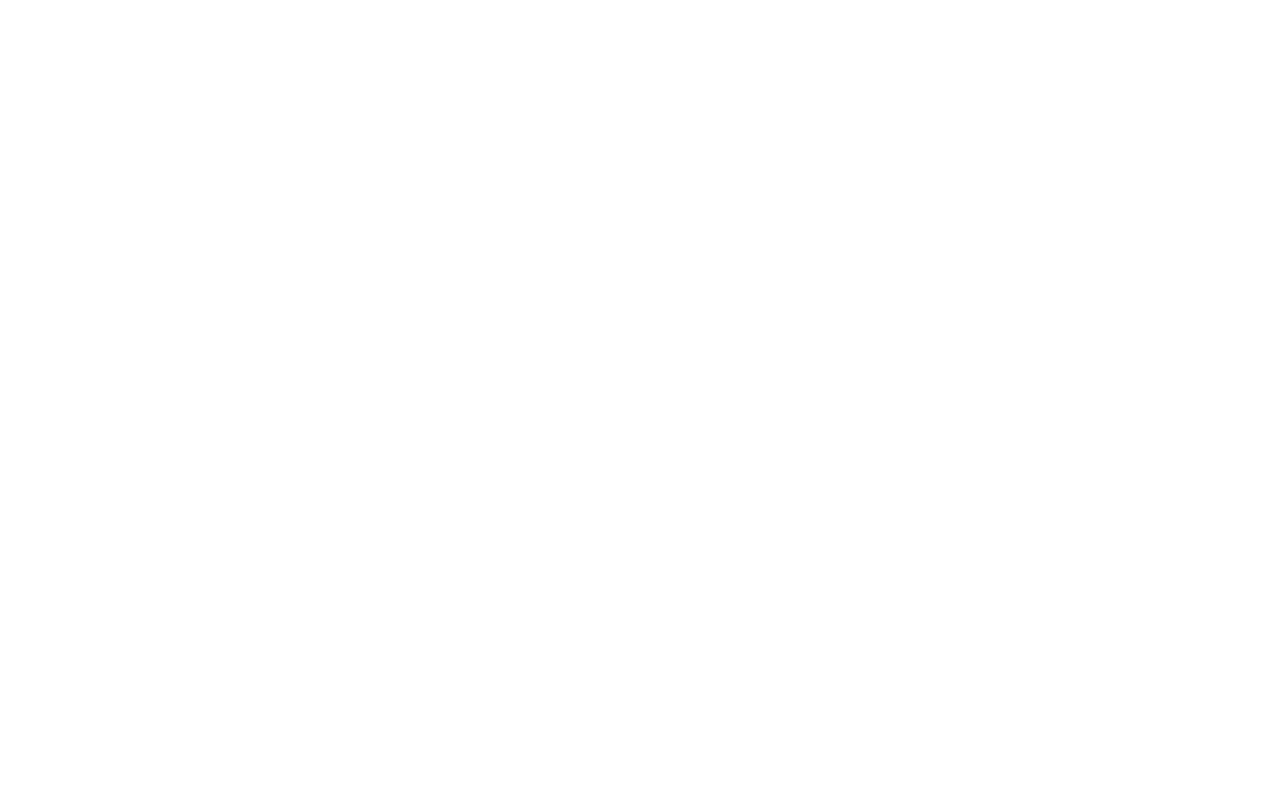
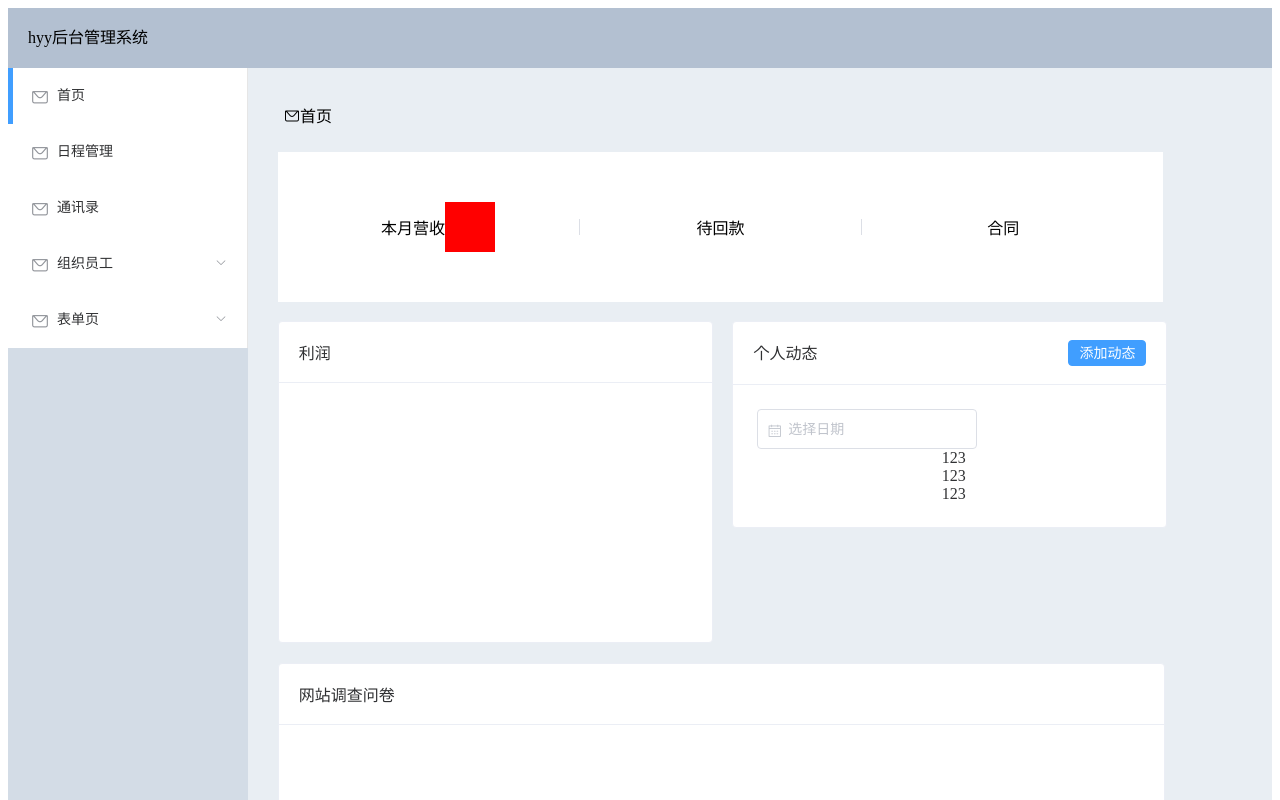
Before and after one commit to Wedonplayyy/koa, a Vue app: page /a in a window 1280 px wide. Shown: the top 800 px of the page. Built offline with nearby package versions, Linux system fonts and the light colour scheme; no server answers.

Commit message:
完善首页与路由

```diff
--- a/src/router.js
+++ b/src/router.js
@@ -18,22 +18,17 @@
       }
     },
     {
-      path: '/about',
-      name: 'about',
-      component: () => import(/* webpackChunkName: "about" */ './views/About.vue'),
-    },
-    {
       path: '/',
       name: 'home',
       component: Content,
       meta: {
         title: '后台管理系统-首页',
       },
-      children:[{
-        path:'',
-        component:Home
-      }]
+      children:[
+        {path:'/', component:Home},
+        {path:'/home', component:Home},
+        {path:'/a', component:Home},
+        ]
     },
-
   ],
 });
--- a/src/views/About.vue
+++ /dev/null
@@ -1,5 +0,0 @@
-<template>
-  <div class="about">
-    <h1>This is an about page</h1>
-  </div>
-</template>
--- a/src/views/Home.vue
+++ b/src/views/Home.vue
@@ -1,7 +1,78 @@
 <template>
-    <div>
-        Home
+  <div>
+    <div class="title"><i class="el-icon-message"></i>首页</div>
+    <div class="graph">
+      <div class="card">
+        <div>本月营收</div>
+        <div style="width:50px;height:50px;background-color: red"></div>
+      </div>
+      <el-divider direction="vertical"></el-divider>
+      <div class="card">待回款</div>
+      <el-divider direction="vertical"></el-divider>
+      <div class="card">合同</div>
     </div>
+    <div style="display: flex;">
+      <el-card class="charts" shadow="hover">
+        <div slot="header" class="card-head">
+          <span>利润</span>
+        </div>
+        <div>
+
+        </div>
+      </el-card>
+      <el-card class="updating" shadow="hover">
+        <div slot="header" class="card-head">
+          <span>个人动态</span>
+          <el-button style="float: right;padding:5px 10px;" type="primary"  @click="dialogFormVisible = true">添加动态</el-button>
+        </div>
+        <div class="card-body">
+          <div class="date-picker">
+            <el-date-picker
+              v-model="value"
+              align="left"
+              type="date"
+              placeholder="选择日期"
+              :picker-options="pickerOptions">
+            </el-date-picker>
+          </div>
+          <div class="update-item">
+            <div>123</div>
+            <div>123</div>
+            <div>123</div>
+          </div>
+        </div>
+      </el-card>
+    </div>
+    <el-card class="invest" shadow="hover">
+      <div slot="header" class="card-head">
+        <span>网站调查问卷</span>
+      </div>
+      <div>
+      </div>
+    </el-card>
+
+<!--    添加动态对话框-->
+    <el-dialog title="添加动态" :visible.sync="dialogFormVisible">
+      <el-form :model="form">
+        <el-form-item label="动态类型" :label-width="formLabelWidth">
+          <el-select v-model="form.option" placeholder="请选择动态类型" style="width: 100%;">
+            <el-option label="个人心情" value="个人心情"></el-option>
+            <el-option label="工作汇报" value="工作汇报"></el-option>
+            <el-option label="公司相关" value="公司相关"></el-option>
+            <el-option label="其他事物" value="其他事物"></el-option>
+          </el-select>
+        </el-form-item>
+        <el-form-item label="详情内容" :label-width="formLabelWidth">
+          <el-input type="textarea" v-model="form.content" autocomplete="off" style="width:100%" placeholder="请输入内容"></el-input>
+        </el-form-item>
+
+      </el-form>
+      <div slot="footer" class="dialog-footer">
+        <el-button @click="dialogFormVisible = false">取 消</el-button>
+        <el-button type="primary" @click="addDynamic">确 定</el-button>
+      </div>
+    </el-dialog>
+  </div>
 </template>
 
 
@@ -11,21 +82,42 @@
   components: {},
   props: {},
   data() {
-    return {};
+    return {
+      value:"",//日期
+      pickerOptions: {// 日期选择
+        disabledDate(time) {
+          return time.getTime() > Date.now();
+        }
+      },
+      dialogFormVisible: false, // 添加动态对话框
+      form: {// 添加动态
+        option: '',
+        content:"",
+      },
+      formLabelWidth: '120px'
+    }
   },
   methods: {
     getHome(){
       this.$axios.req('api/home').then(res =>{
-        if(res.data.code===200){
-          console.log(res.data);
-        }else{
-          this.$router.push('/login')
+        // console.log(res.data);
+        if(res.data.code!==200){
+          this.$router.push('/login');
         }
       }).catch(err =>{
         console.log(err);
-      })
+      });
+    },
+    addDynamic(){
+      this.$axios.req('api/addDynamic',{}).then(res =>{
+
+      }).catch(err =>{
+        console.log(err);
+      });
+      this.dialogFormVisible = false;
     }
   },
+
   mounted() {
     this.getHome();
   },
@@ -39,6 +131,66 @@
 };
 </script>
 
-<style scoped lang="scss">
-
+<style scoped>
+  .title{
+    /*标题*/
+    width:50px;
+    padding:15px;
+  }
+  .graph{
+    /*首页柱状图*/
+    width:90%;
+    height:150px;
+    margin:1%;
+    background-color: white;
+    display: flex;
+    justify-content: center;
+    align-items: center;
+  }
+  .card{
+    /*柱状图*/
+    width:30%;
+    height:100%;
+    display: flex;
+    justify-content: center;
+    align-items: center;
+  }
+  .charts{
+    /*利润词云图*/
+    width:44%;
+    height:320px;
+    margin:1%;
+    background-color: white;
+  }
+  .updating{
+    /*个人动态*/
+    display: flow;
+    width:44%;
+    height:100%;
+    margin:1%;
+    background-color: white;
+  }
+  .invest{
+    /*网站调查问卷*/
+    width:90%;
+    height:300px;
+    margin:1%;
+    background-color: white;
+  }
+  .card-head{
+    display: flex;
+    justify-content: space-between;
+  }
+  .card-body {
+    padding: 1%;
+    width: 100%;
+  }
+  .date-picker{
+    width:100%;
+    display: flex;
+  }
+  .update-item{
+    width:100%;
+    height:
+  }
 </style>
--- a/src/views/content/Content.vue
+++ b/src/views/content/Content.vue
@@ -5,11 +5,11 @@
         <el-header class="el-header">hyy后台管理系统</el-header>
         <el-container class="el-container">
           <el-aside class="el-aside" width="240px">
-            <el-menu :default-active="activeIndex" @select="handleSelect"  @open="handleOpen">
-              <el-menu-item index="1"><i class="el-icon-message"></i>首页
+            <el-menu :default-active="this.$router.path" @select="handleSelect"  @open="handleOpen" router>
+              <el-menu-item index="/home"><i class="el-icon-message"></i>首页
                 <div id="tab" style="z-index:1;position: relative;left:-20px;top:-56px;background-color:#409EFF;width:5px;height:56px;"></div>
               </el-menu-item>
-              <el-menu-item index="2"><i class="el-icon-message"></i>日程管理
+              <el-menu-item index="/a"><i class="el-icon-message"></i>日程管理
               </el-menu-item>
               <el-menu-item index="3"><i class="el-icon-message"></i>通讯录
               </el-menu-item>
```
